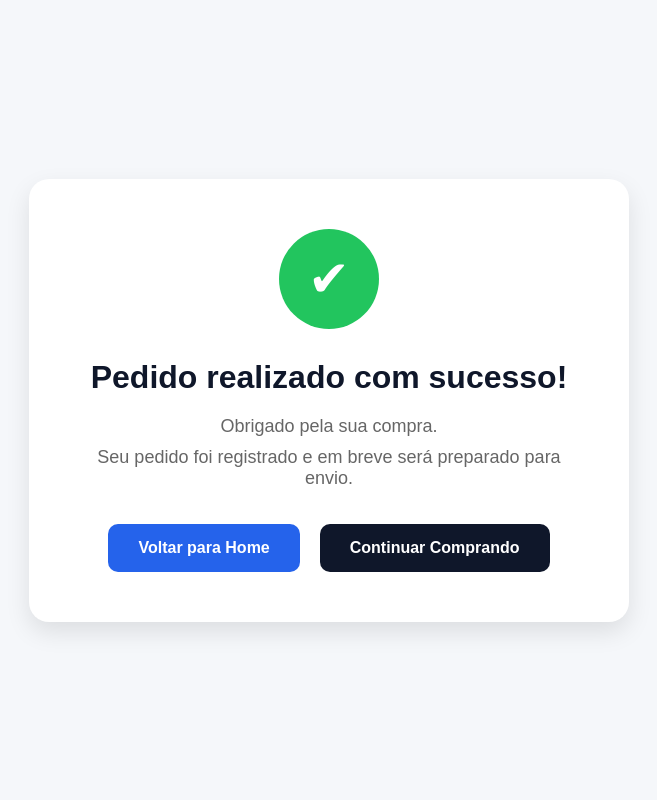
After one commit to EduardoCosta71/Ecommerce-Python-SQL-Flask, a Flask app: page /pedido_sucesso in a window 1280 px wide. The commit adds this page. Shown: the whole page, without its empty margins (311-968 px from the left). Run offline with Flask 3, Linux system fonts and the light colour scheme.

Commit message:
Atualizaçao do Checkout e  Meus pedidos

```diff
--- a/ecommerce/routes/pedidos.py
+++ b/ecommerce/routes/pedidos.py
@@ -58,8 +58,7 @@ def pedidos_registrar(app):
         return render_template("checkout/checkout.html", itens=itens, total=total)
 
 
-#Metodo para salvar endereço do cliente
-
+    #Metodo para salvar endereço do cliente.
     @app.route('/checkout/endereco', methods=['POST'])
     def salvar_endereco():
 
@@ -99,3 +98,142 @@ def pedidos_registrar(app):
         conn.close()
 
         return redirect(url_for('checkout'))
+
+
+    @app.route('/finalizar_pedido', methods=['POST'])
+    def finalizar_pedido():
+
+        if 'usuario_id' not in session:
+                    return redirect(url_for('usuarios'))
+
+
+        usuario_id = session['usuario_id']
+
+        conn = get_db_connection()
+        cursor = conn.cursor()
+
+        #Busca os itens do carrinho
+        cursor.execute(""" SELECT IC.ProdutoId, IC.Quantidade, P.Preco
+                            FROM ItensCarrinho IC
+                            INNER JOIN Carrinhos C
+                            ON  IC.CarrinhoId = C.Id
+                            INNER JOIN Produtos P
+                            ON IC.ProdutoId = P.Id
+                            WHERE C.UsuarioId = ? """, (usuario_id, ))
+
+        itens = cursor.fetchall()
+
+        if not itens:
+            conn.close()
+            return redirect(url_for('carrinho'))
+
+        #Calcular o valor total
+        valor_total = 0
+
+        for item in itens:
+             valor_total += item.Preco * item.Quantidade
+
+
+        #Criar pedido
+        cursor.execute(""" INSERT INTO Pedidos
+                        (UsuarioId, DataPedido, ValorTotal, Status)
+                        VALUES (?, GETDATE(), ?, ?) """, (usuario_id, valor_total, "Pendente"))
+
+        conn.commit()
+
+        #Buscar o Id do pedido criado
+        cursor.execute(""" SELECT TOP 1 Id
+                            FROM Pedidos
+                            WHERE UsuarioId = ?
+                            ORDER BY Id DESC""", (usuario_id, ))
+
+
+        pedido_id = cursor.fetchone()[0]
+
+        #Inserir os itens do pedido
+        for item in itens:
+
+             cursor.execute(""" INSERT INTO ItensPedidos
+                                (PedidoId, ProdutoId, Quantidade, PrecoUnitario)
+                                VALUES (?, ?, ?, ?)""", (pedido_id, item.ProdutoId, item.Quantidade, item.Preco))
+
+             cursor.execute(""" UPDATE Produtos
+                                SET Estoque = Estoque - ?
+                                WHERE Id = ? """, (item.Quantidade, item.ProdutoId))
+
+        #Limpar o carrinho
+        cursor.execute(""" DELETE IC
+                        FROM ItensCarrinho IC
+                        INNER JOIN Carrinhos C
+                        ON IC.CarrinhoId = C.Id
+                        WHERE C.UsuarioId = ? """, (usuario_id, ))
+
+        conn.commit()
+        conn.close()
+
+        return redirect(url_for('pedido_sucesso'))
+
+
+    #Pedido sucesso rota
+    @app.route('/pedido_sucesso')
+    def pedido_sucesso():
+
+         return render_template("checkout/sucesso.html")
+
+
+    #Rota para ver pedidos.
+    @app.route('/meus_pedidos')
+    def meus_pedidos():
+
+        if 'usuario_id' not in session:
+
+                    return redirect(url_for('usuarios'))
+
+        usuario_id = session['usuario_id']
+
+        conn = get_db_connection()
+        cursor = conn.cursor()
+
+        cursor.execute(""" SELECT
+                    Id, DataPedido, ValorTotal, Status
+                    FROM Pedidos
+                    WHERE UsuarioId = ?
+                    ORDER BY DataPedido DESC""", (usuario_id,))
+
+        pedidos = cursor.fetchall()
+
+        conn.close()
+
+        return render_template("pedidos/meus_pedidos.html", pedidos=pedidos)
+
+
+
+    @app.route('/pedido/<int:pedido_id>')
+    def detalhes_pedido(pedido_id):
+
+        if 'usuario_id' not in session:
+            return redirect(url_for('usuarios'))
+
+        usuario_id = session['usuario_id']
+
+        conn = get_db_connection()
+        cursor = conn.cursor()
+
+        cursor.execute("""
+        SELECT
+            P.Nome,
+            P.Imagem,
+            IP.Quantidade,
+            IP.PrecoUnitario,
+            (IP.Quantidade * IP.PrecoUnitario) AS Subtotal
+        FROM ItensPedidos IP
+        INNER JOIN Produtos P
+            ON IP.ProdutoId = P.Id
+        WHERE IP.PedidoId = ?
+    """, (pedido_id,))
+
+        itens = cursor.fetchall()
+
+        conn.close()
+
+        return render_template("pedidos/detalhes_pedidos.html", itens=itens, pedido_id=pedido_id)
--- a/ecommerce/routes/usuarios.py
+++ b/ecommerce/routes/usuarios.py
@@ -15,7 +15,7 @@ def get_db_connection():
 
 def usuarios_registrar(app):
 
-
+    #Verificações de emails, tipos, senhas etc.
     def validar_email(email):
 
         # Função para validar o formato do email usando regex
@@ -41,6 +41,7 @@ def usuarios_registrar(app):
 
 #================================================================================
 
+    #Rota responsavel por verificar cadastro realizado pelo cliente e fazer login.
     @app.route('/usuarios/login', methods=['GET', 'POST'])
     def usuarios():
 
@@ -72,6 +73,7 @@ def usuarios_registrar(app):
         return render_template('usuarios/login.html')
 
 
+    #Rota responsavel por salvar o cadastro dos clientess.
     @app.route('/usuarios/cadastro', methods=['GET', 'POST'])
     def cadastro():
 
--- /dev/null
+++ b/ecommerce/static/css/sucesso.css
@@ -0,0 +1,83 @@
+*{
+    margin:0;
+    padding:0;
+    box-sizing:border-box;
+    font-family:'Poppins',sans-serif;
+}
+
+body{
+    background:#f5f7fa;
+    display:flex;
+    justify-content:center;
+    align-items:center;
+    height:100vh;
+}
+
+.container{
+    width:100%;
+    display:flex;
+    justify-content:center;
+}
+
+.sucesso{
+    background:white;
+    width:600px;
+    padding:50px;
+    border-radius:20px;
+    text-align:center;
+    box-shadow:0 10px 25px rgba(0,0,0,.1);
+}
+
+.icone{
+    width:100px;
+    height:100px;
+    margin:auto;
+    border-radius:50%;
+    background:#22c55e;
+    color:white;
+    font-size:50px;
+    display:flex;
+    justify-content:center;
+    align-items:center;
+    margin-bottom:30px;
+}
+
+.sucesso h1{
+    color:#0f172a;
+    margin-bottom:20px;
+}
+
+.sucesso p{
+    color:#666;
+    margin-bottom:10px;
+    font-size:18px;
+}
+
+.botoes{
+    display:flex;
+    justify-content:center;
+    gap:20px;
+    margin-top:35px;
+}
+
+.btn{
+    background:#2563eb;
+    color:white;
+    padding:15px 30px;
+    border-radius:10px;
+    text-decoration:none;
+    font-weight:bold;
+    transition:.3s;
+}
+
+.btn:hover{
+    background:#1d4ed8;
+}
+
+.btn-secundario{
+    background:#0f172a;
+}
+
+.btn-secundario:hover{
+    background:#1e293b;
+}
--- /dev/null
+++ b/ecommerce/templates/checkout/sucesso.html
@@ -0,0 +1,46 @@
+<!DOCTYPE html>
+<html lang="pt-BR">
+<head>
+    <meta charset="UTF-8">
+    <meta name="viewport" content="width=device-width, initial-scale=1.0">
+    <title>Pedido Realizado</title>
+    <link rel="stylesheet" href="{{ url_for('static', filename='css/sucesso.css') }}">
+</head>
+<body>
+
+    <div class="container">
+
+        <div class="sucesso">
+
+            <div class="icone">
+                ✔
+            </div>
+
+            <h1>Pedido realizado com sucesso!</h1>
+
+            <p>
+                Obrigado pela sua compra.
+            </p>
+
+            <p>
+                Seu pedido foi registrado e em breve será preparado para envio.
+            </p>
+
+            <div class="botoes">
+
+                <a href="{{ url_for('home') }}" class="btn">
+                    Voltar para Home
+                </a>
+
+                <a href="{{ url_for('produtos') }}" class="btn btn-secundario">
+                    Continuar Comprando
+                </a>
+
+            </div>
+
+        </div>
+
+    </div>
+
+</body>
+</html>
--- a/ecommerce/templates/index.html
+++ b/ecommerce/templates/index.html
@@ -42,6 +42,8 @@
             <li><a href="#">Ofertas</a></li>
 
             <li><a href="#">Contato</a></li>
+
+            <li><a href="{{ url_for('meus_pedidos') }}" class="btn"> Meus Pedidos</a></li>
         </ul>
     </nav>
 
--- a/ecommerce/templates/produtos/listar.html
+++ b/ecommerce/templates/produtos/listar.html
@@ -39,6 +39,7 @@
         <li><a href="#">Categorias</a></li>
         <li><a href="#">Ofertas</a></li>
         <li><a href="#">Contato</a></li>
+        <li><a href="{{ url_for('meus_pedidos') }}" class="btn"> Meus Pedidos</a></li>
 
     </ul>
 
```
Also changed, not shown: ecommerce/routes/carrinho.py (+7 -2 lines), ecommerce/routes/produtos.py (+6 -1 lines), ecommerce/static/css/detalhes_pedidos.css (added, +89 -0 lines), ecommerce/static/css/meus_pedidos.css (added, +82 -0 lines), ecommerce/templates/checkout/checkout.html (+5 -3 lines), ecommerce/templates/pedidos/detalhes_pedidos.html (added, +70 -0 lines), ecommerce/templates/pedidos/meus_pedidos.html (added, +78 -0 lines).
